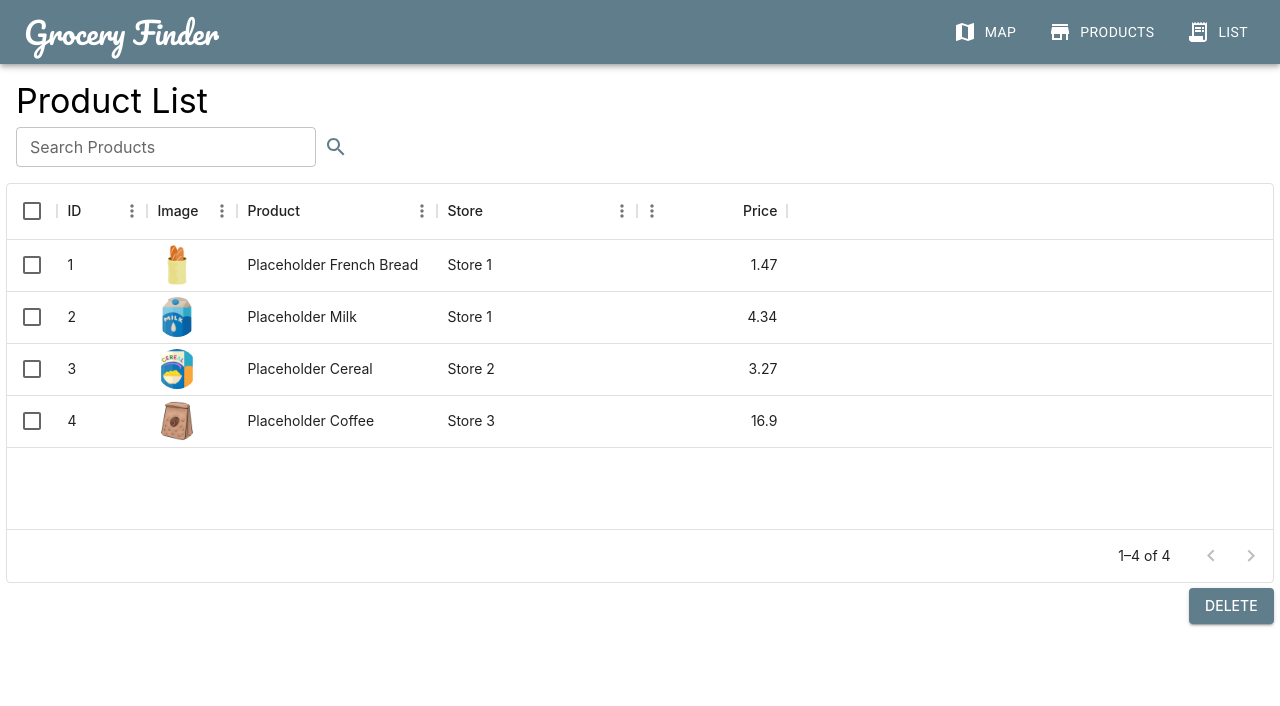
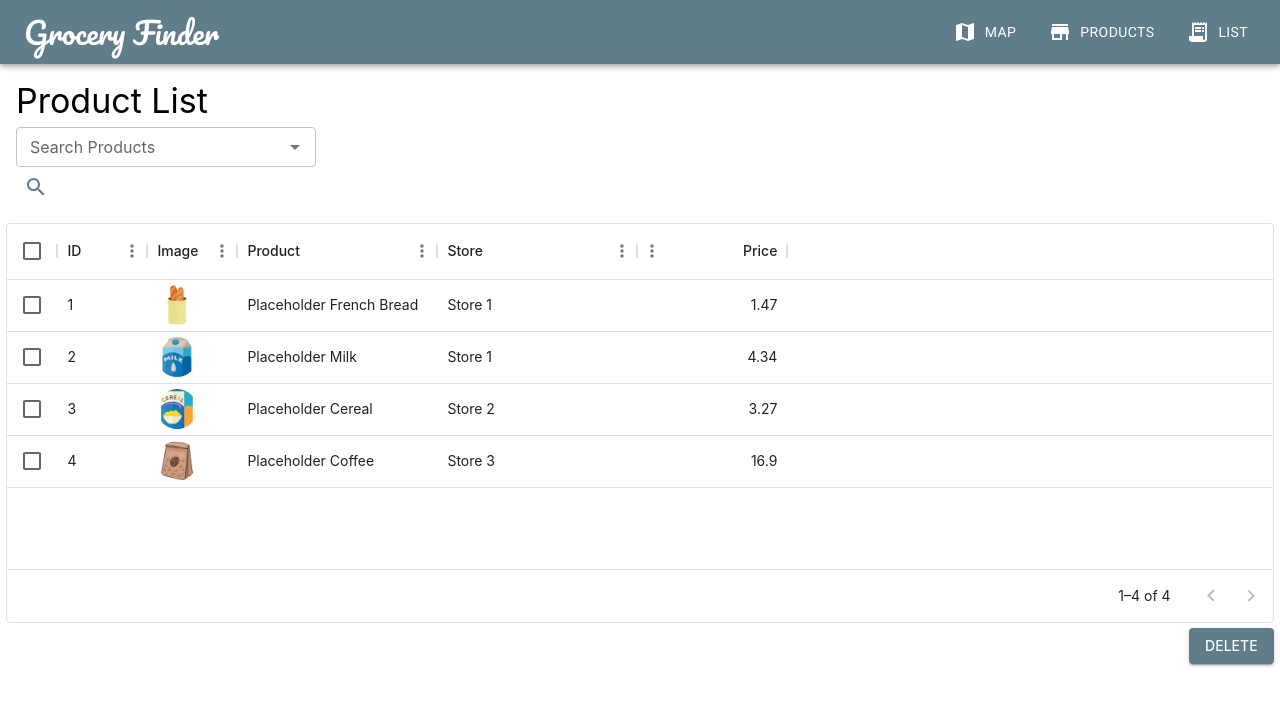
Before and after one commit to xiokd/grocery-finder-app, a React (Vite) app in the folder grocery-app/: page /List in a window 1280 px wide. Shown: the top 706 px of the page. Built offline with nearby package versions, Linux system fonts and the light colour scheme.

Commit message:
added autosearch feature and tried implemented delete function

```diff
--- a/grocery-app/src/pages/List.jsx
+++ b/grocery-app/src/pages/List.jsx
@@ -5,6 +5,7 @@ import
   Box,
   IconButton,
   TextField,
+  Autocomplete,
   Typography
 } from "@mui/material";
 import SearchIcon from "@mui/icons-material/Search";
@@ -14,6 +15,27 @@ import ProductGrid from "../components/ProductGrid";
 
 
 // TextField will need to be replaced with Autocomplete component from MUI
+const items  = [{label: "Search Products"},
+                {label: "Placeholder French Bread"},
+                {label: "Placeholder Milk"},
+                {label: "Placeholder Cereal"},
+                {label: "PlaceHolder Coffee"}];
+/*const[itemSelect, setItems] = useState(rows);
+const[selectedItems, setSelectedItems] = useState([]);
+const handleCheckbox = (itemId) => {
+  setSelectedItems(prevSelected => {
+    if(prevSelected.includes(itemId)){
+      return prevSelected.filter(id => id !==itemId);
+    }else{
+      return[...prevSelected,itemId];
+    }
+  });
+};
+const deleteItem = () => {
+  setItems(prevItems => prevItems.filter(item => !selectedItems.includes(item.id)));
+  setSelectedItems([]);
+};*/
+
 function List() {
   return (
     <div>
@@ -21,11 +43,13 @@ function List() {
       <div className="list-title-container">
         <Typography variant="h4">Product List</Typography>
         <div className="list-title-search-section">
-          <TextField
-            label="Search Products"
+          <Autocomplete
+            //label="Search Products"
             variant="outlined"
             size="small"
+            options={items}
             sx={{ width: 300 }}
+            renderInput ={(params) => <TextField {...params} label= "Search Products"/>}
           />
           <IconButton color="primary">
             <SearchIcon />
```
